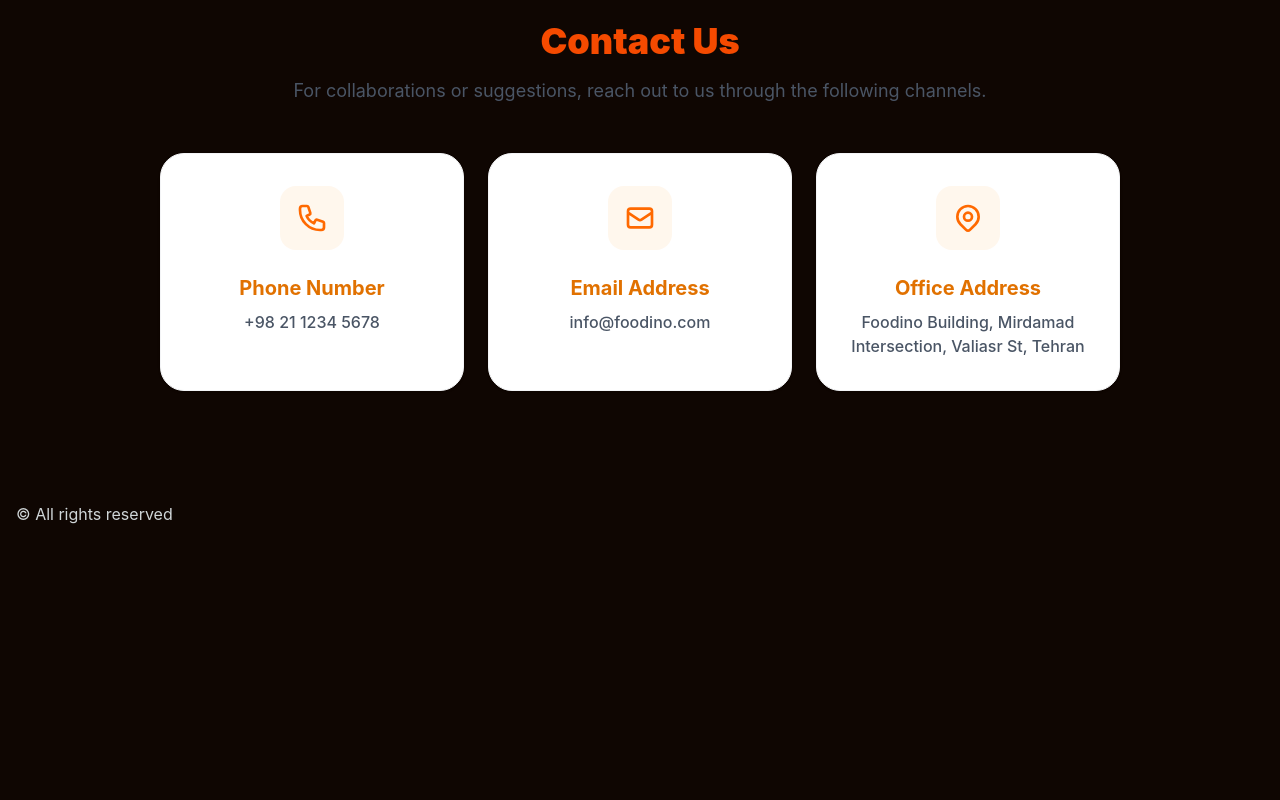
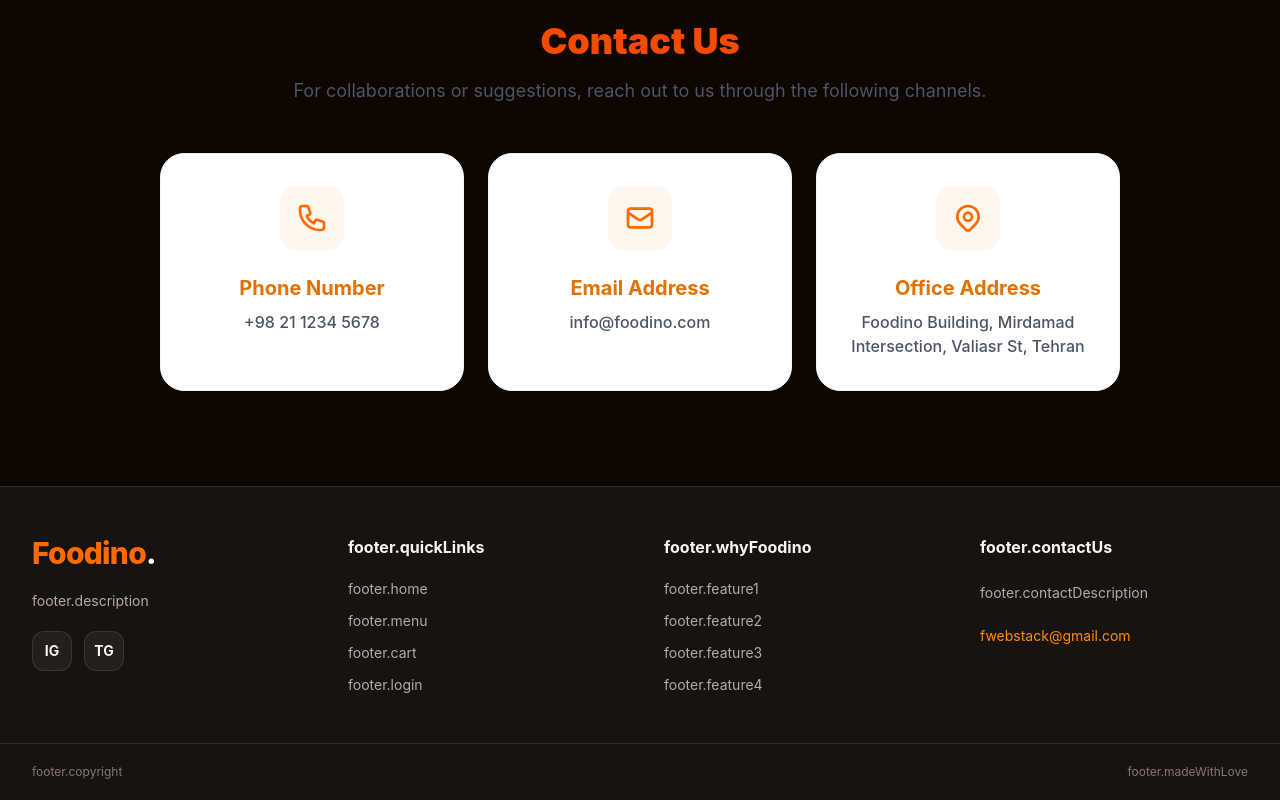
Before and after one commit to faraz-rahimi/restaurant, a React (Vite) app: page / in a window 1280 px wide. Shown: the part 1444-2244 px from the top of the page. Before the commit the page ends 1986 px from the top, so only its background shows below. Built offline with nearby package versions, Linux system fonts and the light colour scheme; no server answers.

Commit message:
Enhance Footer with i18n and layout updates
The Footer component has been updated to include internationalization support and new layout features.

```diff
--- a/src/Components/Footer.tsx
+++ b/src/Components/Footer.tsx
@@ -1,7 +1,124 @@
+
+import { Link } from "react-router-dom";
+import { useTranslation } from "react-i18next";
+
 const Footer = () => {
+  const { t, i18n } = useTranslation();
+  const isRTL = i18n.language.startsWith("fa");
+
   return (
-    <footer className="mt-auto w-full p-4">
-      <p className="text-mist-300">© All rights reserved</p>
+    <footer
+      dir={isRTL ? "rtl" : "ltr"}
+      className="mt-auto border-t border-white/10 bg-[#171311] text-[#f8f4ef]"
+    >
+      <div className="mx-auto grid max-w-7xl grid-cols-1 gap-10 px-6 py-12 sm:grid-cols-2 lg:grid-cols-4 lg:gap-12 lg:px-8">
+        <div className="space-y-4">
+          <Link
+            to="/"
+            className="inline-block text-3xl font-extrabold tracking-tight text-orange-500"
+          >
+            Foodino<span className="text-white">.</span>
+          </Link>
+
+          <p className="max-w-xs text-sm leading-7 text-[#b8aaa0]">
+            {t("footer.description")}
+          </p>
+
+          <div className="flex gap-3">
+            <a
+              href="https://instagram.com/"
+              target="_blank"
+              rel="noreferrer"
+              aria-label={t("footer.instagram")}
+              className="flex h-10 w-10 items-center justify-center rounded-xl border border-white/10 bg-white/5 text-sm font-bold transition hover:border-orange-500/50 hover:bg-orange-500/10 hover:text-orange-400"
+            >
+              IG
+            </a>
+
+            <a
+              href="https://t.me/"
+              target="_blank"
+              rel="noreferrer"
+              aria-label={t("footer.telegram")}
+              className="flex h-10 w-10 items-center justify-center rounded-xl border border-white/10 bg-white/5 text-sm font-bold transition hover:border-orange-500/50 hover:bg-orange-500/10 hover:text-orange-400"
+            >
+              TG
+            </a>
+          </div>
+        </div>
+
+        <div>
+          <h3 className="mb-5 text-base font-bold">
+            {t("footer.quickLinks")}
+          </h3>
+
+          <ul className="space-y-3 text-sm text-[#b8aaa0]">
+            <li>
+              <Link to="/" className="transition hover:text-orange-400">
+                {t("footer.home")}
+              </Link>
+            </li>
+            <li>
+              <Link to="/menu" className="transition hover:text-orange-400">
+                {t("footer.menu")}
+              </Link>
+            </li>
+            <li>
+              <Link to="/orders" className="transition hover:text-orange-400">
+                {t("footer.cart")}
+              </Link>
+            </li>
+            <li>
+              <Link to="/login" className="transition hover:text-orange-400">
+                {t("footer.login")}
+              </Link>
+            </li>
+          </ul>
+        </div>
+
+        <div>
+          <h3 className="mb-5 text-base font-bold">
+            {t("footer.whyFoodino")}
+          </h3>
+
+          <ul className="space-y-3 text-sm text-[#b8aaa0]">
+            <li>{t("footer.feature1")}</li>
+            <li>{t("footer.feature2")}</li>
+            <li>{t("footer.feature3")}</li>
+            <li>{t("footer.feature4")}</li>
+          </ul>
+        </div>
+
+        <div>
+          <h3 className="mb-5 text-base font-bold">
+            {t("footer.contactUs")}
+          </h3>
+
+          <p className="mb-4 text-sm leading-7 text-[#b8aaa0]">
+            {t("footer.contactDescription")}
+          </p>
+
+          <a
+            href="mailto:fwebstack@gmail.com"
+            dir="ltr"
+            className="inline-block break-all text-sm text-orange-400 transition hover:text-orange-300"
+          >
+            fwebstack@gmail.com
+          </a>
+        </div>
+      </div>
+
+      <div className="border-t border-white/10">
+        <div className="mx-auto flex max-w-7xl flex-col items-center justify-between gap-3 px-6 py-5 text-center text-xs text-[#8c7769] sm:flex-row sm:px-8">
+          <p>
+            {t("footer.copyright", {
+              year: new Date().getFullYear(),
+            })}
+          </p>
+
+          <p>{t("footer.madeWithLove")}</p>
+        </div>
+      </div>
     </footer>
   );
 };
```
